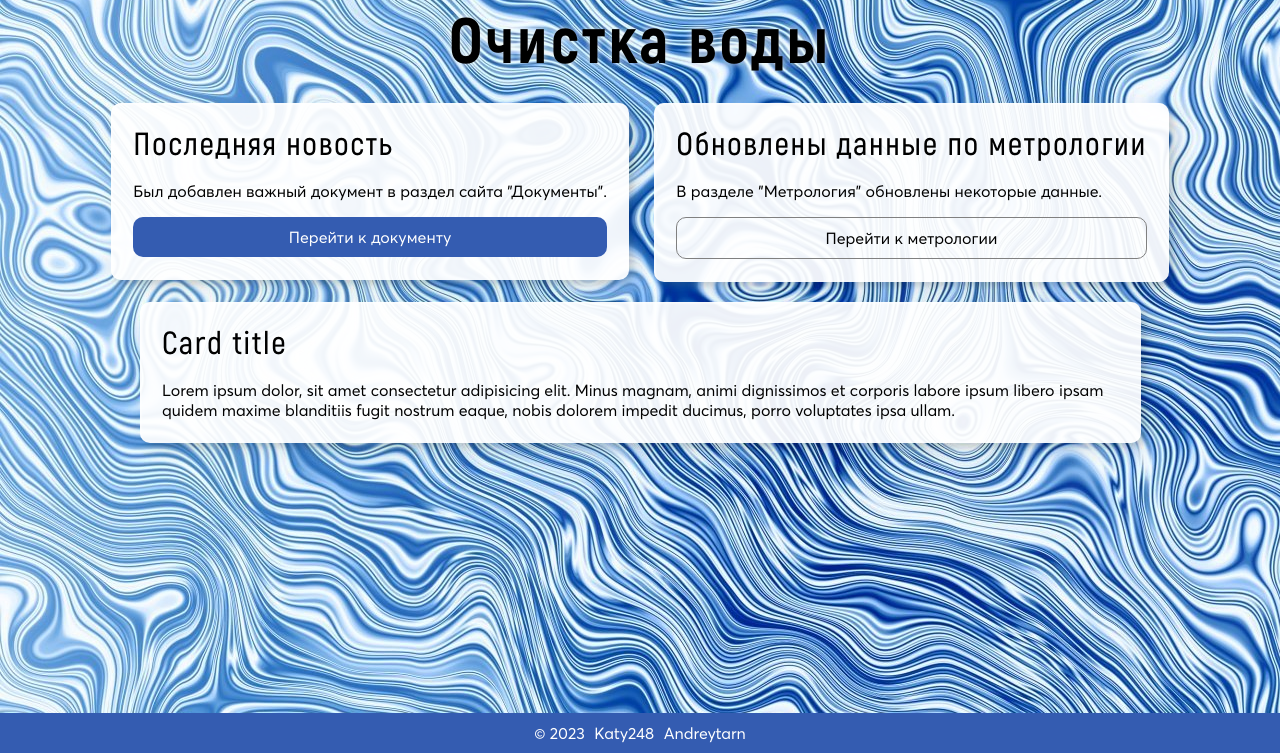
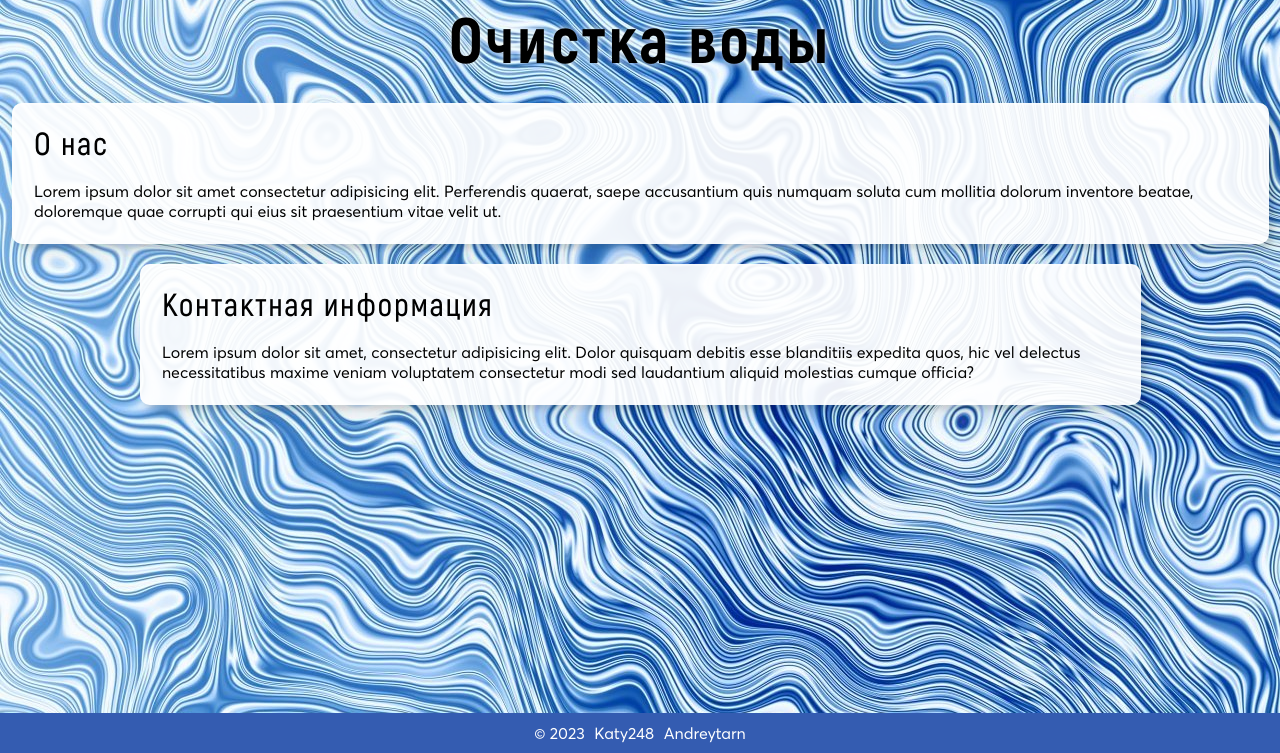
Before and after one commit to Andreytarn/sait, a website: page index.html in a window 1280 px wide. Shown: the part 47-800 px from the top of the page. Drawn offline with Linux system fonts and the light colour scheme.

Commit message:
Добавлены необходимые разделы

```diff
--- a/index.html
+++ b/index.html
@@ -27,7 +27,20 @@
 
         <h1>Очистка воды</h1>
 
-        <div class="card" size="small">
+        <div class="card">
+            <h2>О нас</h2>
+            <p>Lorem ipsum dolor sit amet consectetur adipisicing elit. Perferendis quaerat, saepe accusantium quis
+                numquam soluta cum mollitia dolorum inventore beatae, doloremque quae corrupti qui eius sit praesentium
+                vitae velit ut.</p>
+        </div>
+        <div class="card" size="middle">
+            <h2>Контактная информация</h2>
+            <p>Lorem ipsum dolor sit amet, consectetur adipisicing elit. Dolor quisquam debitis esse blanditiis expedita
+                quos, hic vel delectus necessitatibus maxime veniam voluptatem consectetur modi sed laudantium aliquid
+                molestias cumque officia?</p>
+        </div>
+
+        <!-- <div class="card" size="small">
             <h2>Последняя новость</h2>
             <p>Был добавлен важный документ в раздел сайта "Документы".</p>
             <a class="btn-primary" href="#">Перейти к документу</a>
@@ -42,7 +55,7 @@
             <p>Lorem ipsum dolor, sit amet consectetur adipisicing elit. Minus magnam, animi dignissimos et corporis
                 labore ipsum libero ipsam quidem maxime blanditiis fugit nostrum eaque, nobis dolorem impedit ducimus,
                 porro voluptates ipsa ullam.</p>
-        </div>
+        </div> -->
     </main>
 
     <footer class="footer">
```
